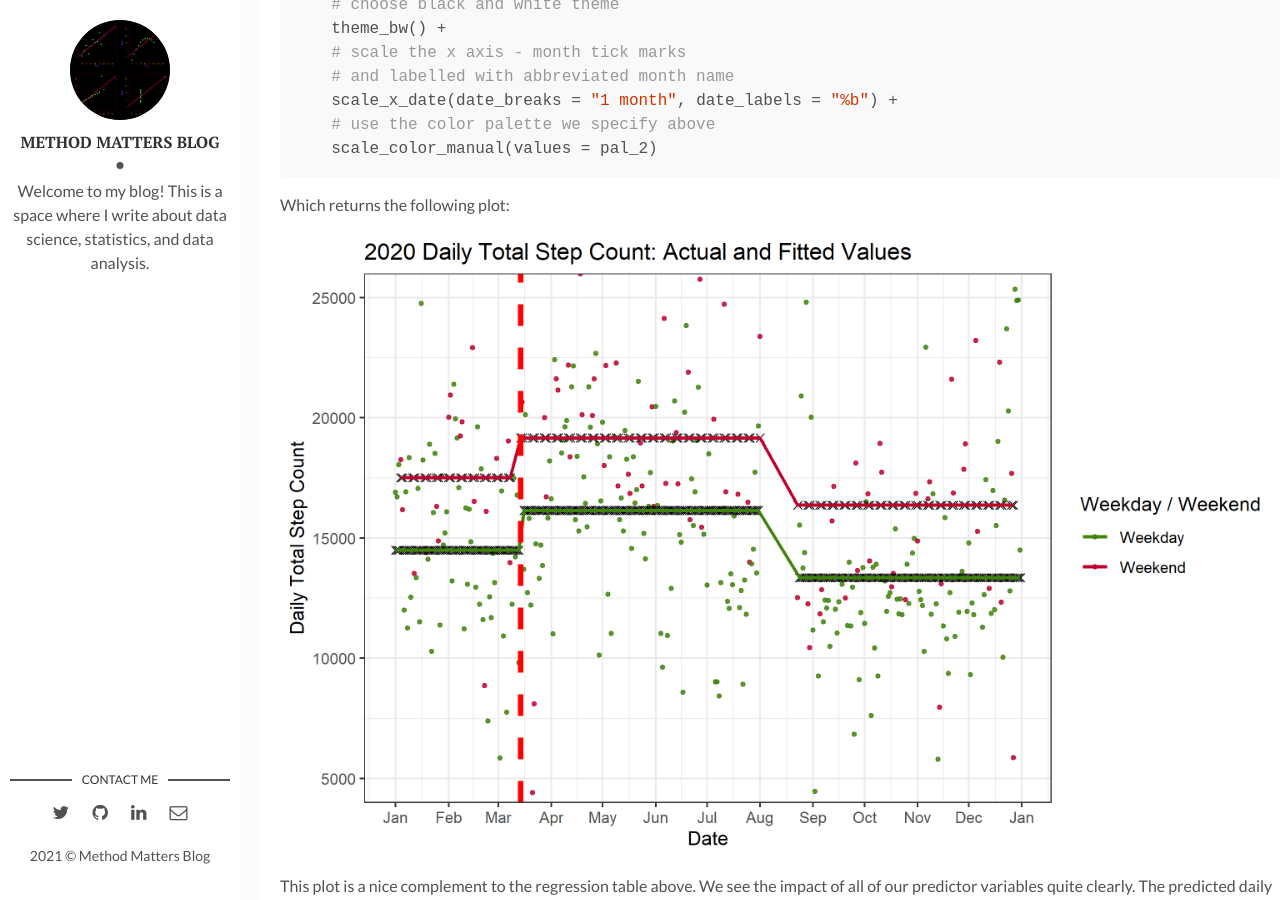
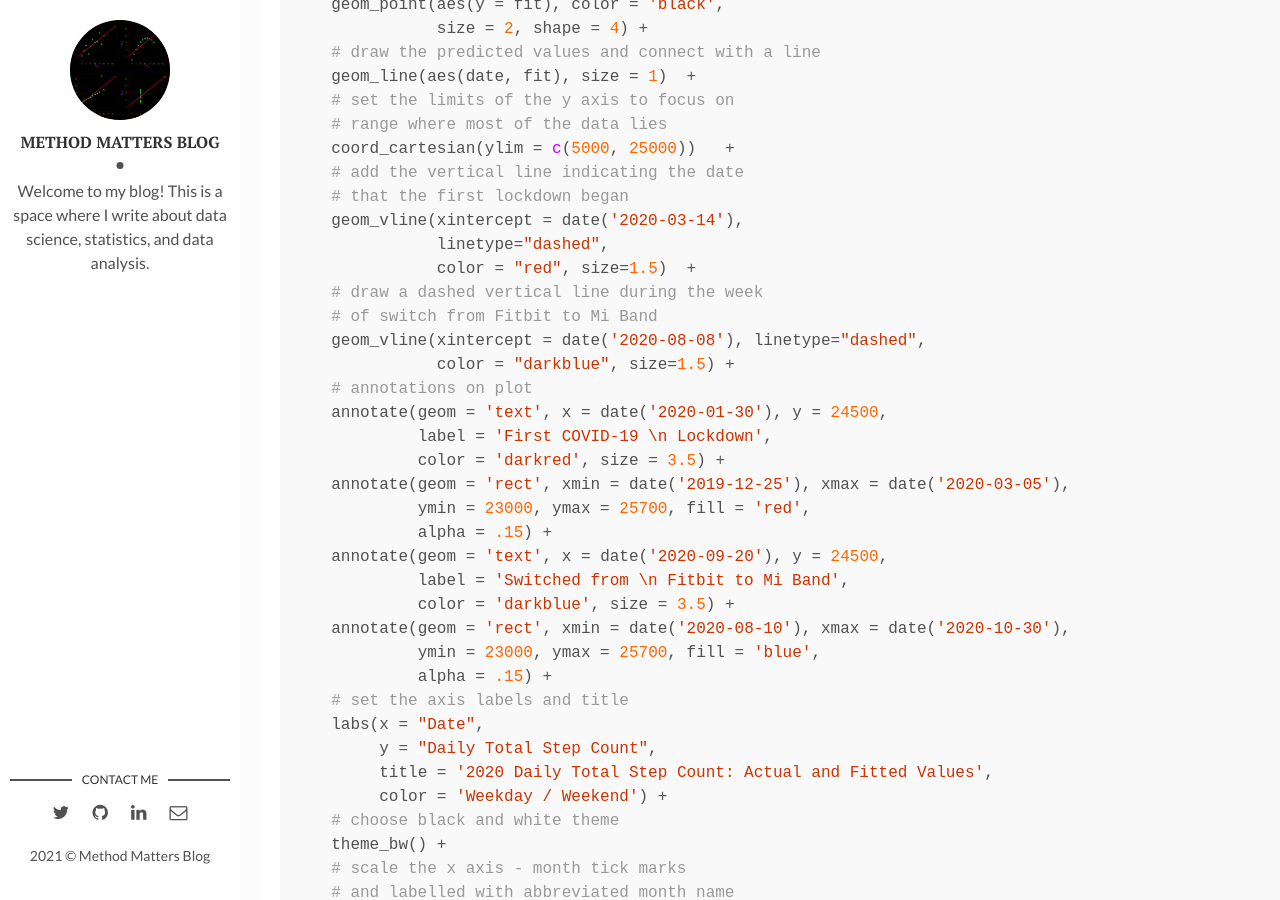
Before and after one commit to methodmatters/methodmatters.github.io, a Jekyll site: the page built from _posts/2021-01-25-impact-covid-19-pandemic-2020-steps.markdown, in a window 1280 px wide and 900 px high, scrolled down 6824 px. Built offline with Jekyll 4.4.1, drawn with Linux system fonts in a browser that asks for light colours; comment, search, counter and statistics services are not loaded; some of the changed text lies outside the part shown.

Commit message:
updated graphs for most recent post

```diff
--- a/_posts/2021-01-25-impact-covid-19-pandemic-2020-steps.markdown
+++ b/_posts/2021-01-25-impact-covid-19-pandemic-2020-steps.markdown
@@ -216,6 +216,23 @@
   # that the first lockdown started
   geom_vline(xintercept = 11, linetype="dashed",
              color = "red", size=1.5) +
+  # draw a dashed vertical line during the week
+  # of switch from Fitbit to Mi Band
+  geom_vline(xintercept = 32, linetype="dashed",
+             color = "darkblue", size=1.5) +
+  # annotations on plot
+  annotate(geom = 'text', x = 5, y = 19500,
+           label = 'First COVID-19 \n Lockdown',
+           color = 'darkred', size = 4.5) +
+  annotate(geom = 'rect', xmin = -1.5, xmax = 11,
+           ymin = 18500, ymax = 20250, fill = 'red',
+           alpha = .15) +
+  annotate(geom = 'text', x = 38, y = 19500,
+           label = 'Switched from \n Fitbit to Mi Band',
+           color = 'darkblue', size = 4.5) +
+  annotate(geom = 'rect', xmin = 32, xmax = 44.5,
+           ymin = 18500, ymax = 20250, fill = 'blue',
+           alpha = .15) +
   # set the axis labels and title
   labs(fill='Month',
        x = "Week of the Year",
@@ -589,6 +606,23 @@
   geom_vline(xintercept = date('2020-03-14'),
              linetype="dashed",
              color = "red", size=1.5)  +
+  # draw a dashed vertical line during the week
+  # of switch from Fitbit to Mi Band
+  geom_vline(xintercept = date('2020-08-08'), linetype="dashed",
+             color = "darkblue", size=1.5) +
+  # annotations on plot
+  annotate(geom = 'text', x = date('2020-01-30'), y = 24500,
+           label = 'First COVID-19 \n Lockdown',
+           color = 'darkred', size = 3.5) +
+  annotate(geom = 'rect', xmin = date('2019-12-25'), xmax = date('2020-03-05'),
+           ymin = 23000, ymax = 25700, fill = 'red',
+           alpha = .15) +
+  annotate(geom = 'text', x = date('2020-09-20'), y = 24500,
+           label = 'Switched from \n Fitbit to Mi Band',
+           color = 'darkblue', size = 3.5) +
+  annotate(geom = 'rect', xmin = date('2020-08-10'), xmax = date('2020-10-30'),
+           ymin = 23000, ymax = 25700, fill = 'blue',
+           alpha = .15) +
   # set the axis labels and title
   labs(x = "Date",
        y = "Daily Total Step Count",
```
Also changed, not shown: assets/img/2020-12-23-album-sequencing-tempo-musical-genre/histogram_tempo.png, assets/img/2020-12-23-album-sequencing-tempo-musical-genre/histogram_tempo_genre.png, assets/img/2020-12-23-album-sequencing-tempo-musical-genre/tempo_sequence.png, assets/img/2020-12-23-album-sequencing-tempo-musical-genre/tempo_sequence_genre.png, assets/img/2021-01-25-impact-covid-19-pandemic-2020-steps/actual_fitted_values_total_steps.png, assets/img/2021-01-25-impact-covid-19-pandemic-2020-steps/avg_daily_steps_per_week.png.
